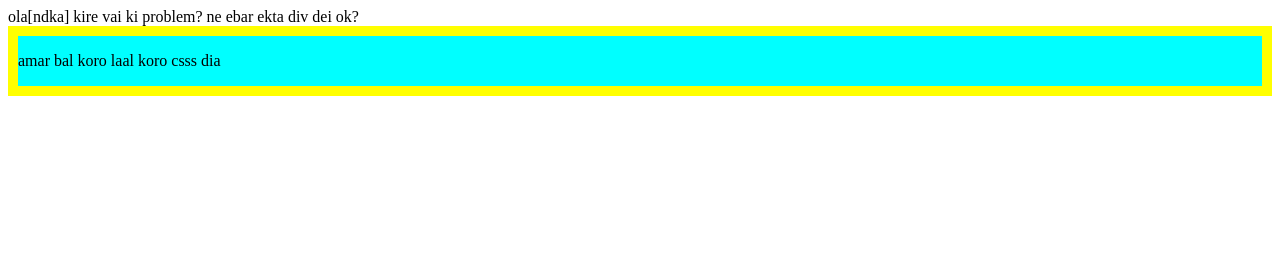
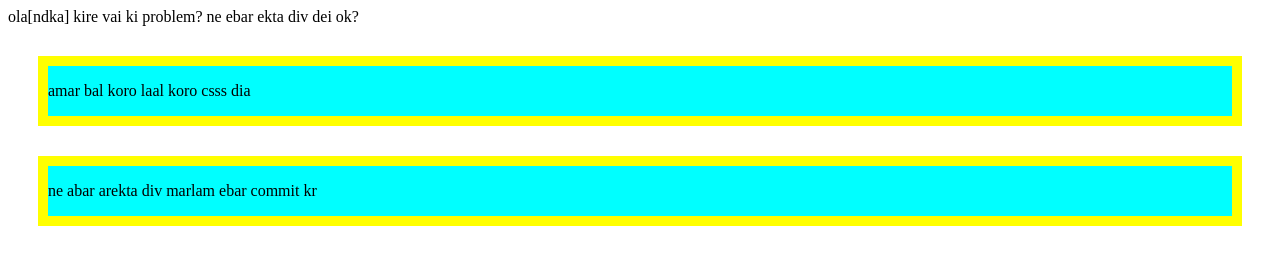
Before and after one commit to MiranIbrahim/Module-3, a plain HTML site: page index.html in a window 1280 px wide. Drawn offline with Linux system fonts and the light colour scheme.

Commit message:
last update

```diff
--- a/index.html
+++ b/index.html
@@ -16,5 +16,10 @@
             laal koro csss dia
         </p>
     </div>
+    <div>
+        <p>
+            ne abar arekta div marlam ebar commit kr
+        </p>
+    </div>
 </body>
 </html>
--- a/style.css
+++ b/style.css
@@ -1,4 +1,5 @@
 div{
     background-color: aqua;
     border: 10px solid yellow;
+    margin: 30px;
 }
```
